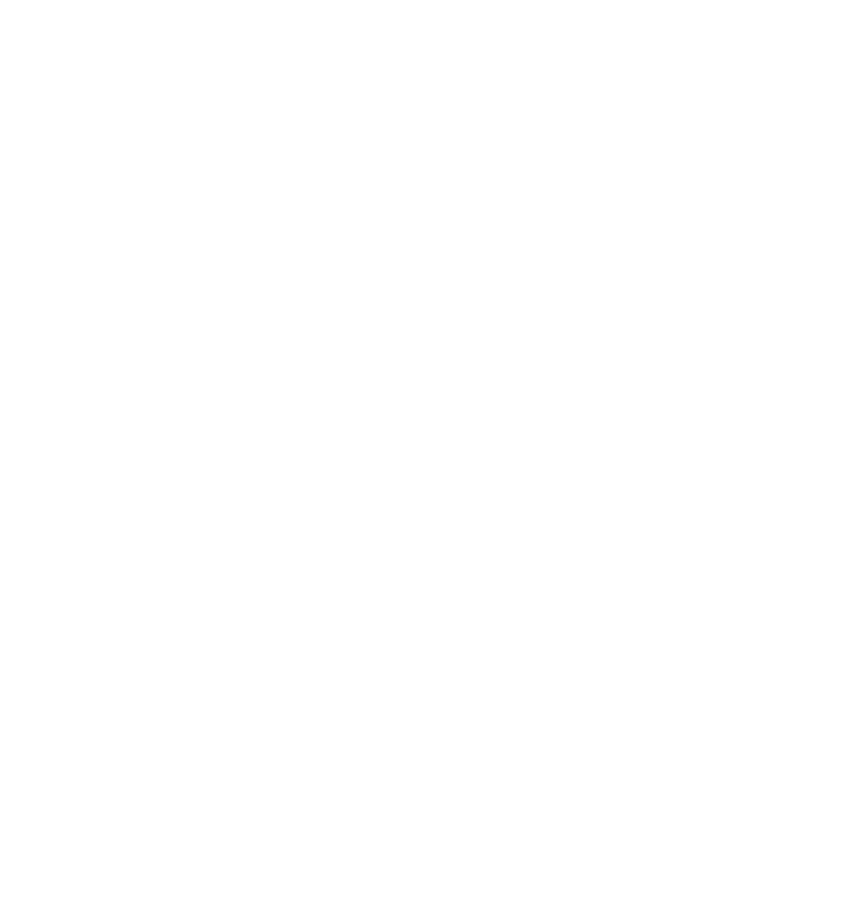
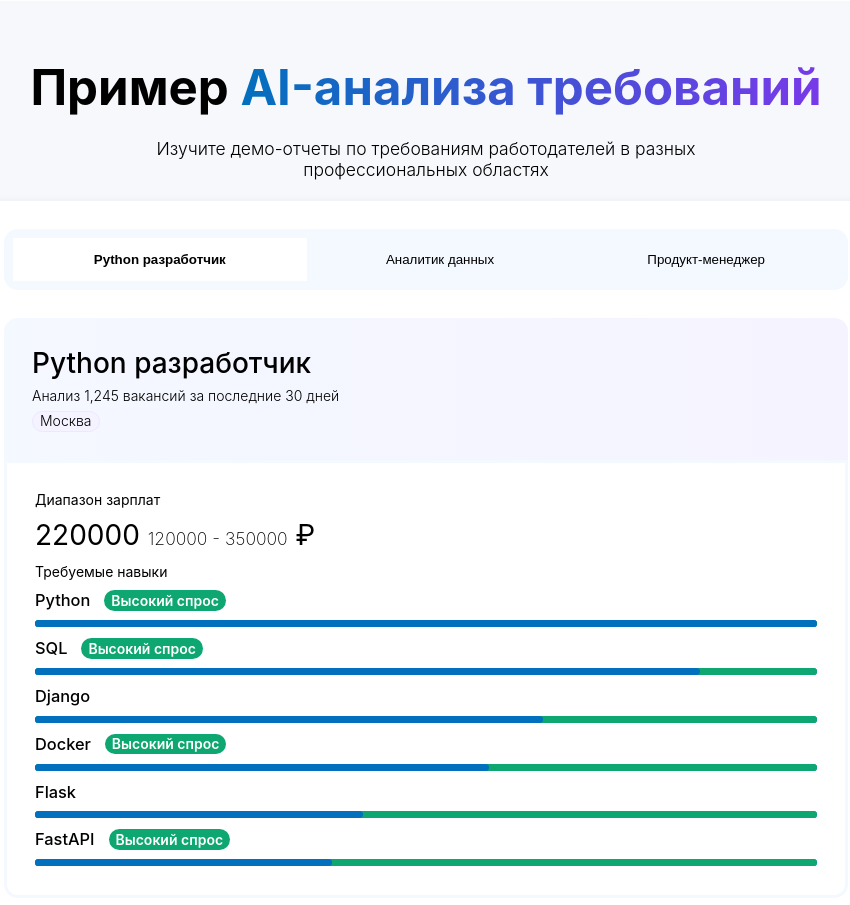
Before and after one commit to tsyay/skill-sense, a React (Create React App) app in the folder skillsense/frontend/: page / in a window 1280 px wide. Shown: the part 1580-2485 px from the top of the page, without its empty margins (214-1064 px from the left). Before the commit the page ends 1581 px from the top, so only its background shows below. Built offline with nearby package versions, Linux system fonts and the light colour scheme.

Commit message:
Добавил Demo отдел

```diff
--- /dev/null
+++ b/skillsense/frontend/src/components/demonstration.js
@@ -0,0 +1,132 @@
+import React, { useState, useEffect } from "react";
+import '../styles/demonstration.css';
+
+
+const Demonstration = () => {
+    const [selectedTab, setSelectedTab] = useState('developer');
+    const [isAnimating, setIsAnimating] = useState(false);
+
+    useEffect(() => {
+        setIsAnimating(true);
+        const timeout = setTimeout(() => setIsAnimating(false), 400); // длительность анимации в ms
+        return () => clearTimeout(timeout);
+    }, [selectedTab]);
+
+    const demoData = {
+        developer: {
+          title: "Python разработчик",
+          description: "Анализ 1,245 вакансий за последние 30 дней",
+          location: "Москва",
+          jobCount: 1245,
+          salary: {
+            min: 120000,
+            max: 350000,
+            median: 220000,
+            currency: "₽"
+          },
+          skills: [
+            { name: "Python", percentage: 100, isHighDemand: true },
+            { name: "SQL", percentage: 85, isHighDemand: true },
+            { name: "Django", percentage: 65, isHighDemand: false },
+            { name: "Docker", percentage: 58, isHighDemand: true },
+            { name: "Flask", percentage: 42, isHighDemand: false },
+            { name: "FastAPI", percentage: 38, isHighDemand: true },
+          ]
+        },
+        analyst: {
+          title: "Аналитик данных",
+          description: "Анализ 876 вакансий за последние 30 дней",
+          location: "Москва",
+          jobCount: 876,
+          salary: {
+            min: 100000,
+            max: 280000,
+            median: 180000,
+            currency: "₽"
+          },
+          skills: [
+            { name: "SQL", percentage: 95, isHighDemand: true },
+            { name: "Excel", percentage: 90, isHighDemand: true },
+            { name: "Python", percentage: 75, isHighDemand: true },
+            { name: "Power BI", percentage: 60, isHighDemand: true },
+            { name: "Tableau", percentage: 48, isHighDemand: false },
+            { name: "R", percentage: 30, isHighDemand: false },
+          ]
+        },
+        manager: {
+          title: "Продукт-менеджер",
+          description: "Анализ 543 вакансий за последние 30 дней",
+          location: "Москва",
+          jobCount: 543,
+          salary: {
+            min: 150000,
+            max: 400000,
+            median: 250000,
+            currency: "₽"
+          },
+          skills: [
+            { name: "Управление продуктом", percentage: 100, isHighDemand: true },
+            { name: "Agile/Scrum", percentage: 85, isHighDemand: true },
+            { name: "Проведение исследований", percentage: 75, isHighDemand: false },
+            { name: "Английский язык", percentage: 70, isHighDemand: true },
+            { name: "Аналитика", percentage: 65, isHighDemand: true },
+            { name: "Прототипирование", percentage: 50, isHighDemand: false },
+          ]
+        }
+      };
+
+    return (
+        <section className="demo">
+            <div className="demo-container">
+                <div className="demo-title"><h3>Пример <span className="gradient-text">AI-анализа требований</span></h3></div>
+                <div className="demo-subtitle"><p>Изучите демо-отчеты по требованиям работодателей в разных профессиональных областях</p></div>
+
+                <div className="tabs-container">
+                    <div className="tabs-trigger-container">
+                        <button
+                            className={`tabs-trigger${selectedTab === 'developer' ? ' selected' : ''}`}
+                            onClick={() => setSelectedTab('developer')}
+                        >
+                            {demoData.developer.title}
+                        </button>
+                        <button
+                            className={`tabs-trigger${selectedTab === 'analyst' ? ' selected' : ''}`}
+                            onClick={() => setSelectedTab('analyst')}
+                        >
+                            {demoData.analyst.title}
+                        </button>
+                        <button
+                            className={`tabs-trigger${selectedTab === 'manager' ? ' selected' : ''}`}
+                            onClick={() => setSelectedTab('manager')}
+                        >
+                            {demoData.manager.title}
+                        </button>
+                    </div>
+                    <div className="tabs-content-header">
+                        <h4>{demoData[selectedTab].title}</h4>
+                        <p>{demoData[selectedTab].description}</p>
+                        <p className="badge">{demoData[selectedTab].location}</p>
+                    </div>
+                    <div className={`tabs-content${isAnimating ? ' fade-in' : ''}`}>
+                        <p>Диапазон зарплат</p>
+                        <p className="tabs-salary">{demoData[selectedTab].salary.median} <span className="tabs-salary-small">{demoData[selectedTab].salary.min} - {demoData[selectedTab].salary.max}</span> {demoData[selectedTab].salary.currency}</p>
+                        <p>Требуемые навыки</p>
+                        {demoData[selectedTab].skills.map((skill, idx) => (
+                            <div className="skill" key={skill.name + idx}>
+                                <div className="row">
+                                    <h3>{skill.name}</h3>
+                                    { skill.isHighDemand &&
+                                        <div className="skill-badge"><p>Высокий спрос</p></div>
+                                    }
+                                </div>
+                                <progress max={100} value={skill.percentage}></progress>
+                            </div>
+                        ))}
+                    </div>
+                </div>
+            </div>
+        </section>
+    )
+}
+
+export default Demonstration;
--- a/skillsense/frontend/src/index.css
+++ b/skillsense/frontend/src/index.css
@@ -1,4 +1,3 @@
-
 body {
   margin: 0;
   font-family: -apple-system, BlinkMacSystemFont, 'Segoe UI', 'Roboto', 'Oxygen',
--- a/skillsense/frontend/src/index.js
+++ b/skillsense/frontend/src/index.js
@@ -1,3 +1,7 @@
+import '@fontsource/roboto/300.css';
+import '@fontsource/roboto/400.css';
+import '@fontsource/roboto/500.css';
+import '@fontsource/roboto/700.css';
 import React from 'react';
 import ReactDOM from 'react-dom/client';
 import './index.css';
--- a/skillsense/frontend/src/pages/mainPage.js
+++ b/skillsense/frontend/src/pages/mainPage.js
@@ -2,12 +2,15 @@
 import '../styles/mainPage.css';
 import Hero from '../components/hero';
 import Features from '../components/features';
+import Demonstration from "../components/demonstration";
 
 const MainPage = () => {
+
     return (
         <div>
             <Hero />
             <Features />
+            <Demonstration />
         </div>
     )
 }
--- /dev/null
+++ b/skillsense/frontend/src/styles/demonstration.css
@@ -0,0 +1,207 @@
+* {
+    padding: 0;
+    margin: 0;
+}
+
+.demo {
+    width: 100%;
+    min-height: 100vh;
+    background-color: #f6f8fb;
+}
+
+.demo-container {
+    max-width: 1440px;
+    min-height: 100vh;
+    margin: 0 auto;
+    padding: 4rem 0;
+
+    display: flex;
+    flex-direction: column;
+    justify-content: center;
+    align-items: center;
+    gap: 1.5rem;
+}
+
+
+.demo-title {
+    font-size: 3rem;
+}
+
+.demo-subtitle {
+    max-width: 600px;
+
+    text-align: center;
+    font-size: 1.25rem;
+    font-weight: 300;
+}
+
+.tabs-container {
+    width: 900px;
+    padding: 2rem;
+
+    display: flex;
+    flex-direction: column;
+    justify-content: center;
+    align-items: start;
+
+    background-color: #fff;
+    border-radius: 1rem;
+    box-shadow: -1px 0px 14px -7px rgba(34, 60, 80, 0.2);;
+}
+
+.tabs-trigger-container {
+    width: 100%;
+    padding: 0.625rem;
+    margin-bottom: 2rem;
+
+    display: flex;
+    flex-direction: row;
+    justify-content: center;
+    align-items: center;
+
+    background-color: #f4f8ff;
+
+    border-radius: 1rem;
+}
+
+.tabs-trigger {
+    flex: 1;
+
+    box-shadow: none;
+    border: none;
+    background-color: transparent;
+}
+
+.selected {
+    background-color: #ffffff;
+    font-weight: 700;
+    padding: 1rem;
+}
+
+.tabs-content {
+    width: 100%;
+    padding: 2rem;
+
+    display: flex;
+    flex-direction: column;
+    justify-content: center;
+    align-items: start;
+
+    border: 0.25rem solid #f4f8ff;
+    border-radius: 0 0 1rem 1rem;
+}
+
+.tabs-content-header {
+    width: 100%;
+
+    display: flex;
+    flex-direction: column;
+    gap: 0.5rem;
+
+    background: linear-gradient(0.25turn, #f4f8ff, #f5f3ff);
+    padding: 2rem;
+    border-radius: 1rem 1rem 0 0 ;
+}
+
+.tabs-content-header h4 {
+    font-size: 2rem;
+    font-weight: 500;
+}
+
+.tabs-content-header p {
+    max-width: 600px;
+    font-size: 1rem;
+    font-weight: 300;
+}
+
+.badge {
+    width: max-content;
+    height: 1.5rem;
+    padding: 0 0.5rem;
+    font-size: 0.25rem;
+    border: 0.5px solid #ebe8ff;
+    border-radius: 2rem;
+
+    background-color: #f5f3ff;
+}
+
+.tabs-content {
+    width: 100%;
+
+    display: flex;
+    flex-direction: column;
+    gap: 0.75rem;
+}
+
+.tabs-content p {
+    font-weight: 400;
+}
+
+.tabs-salary {
+    font-size: 2rem;
+    font-weight: 300;
+}
+
+.tabs-salary-small {
+    font-size: 1.25rem;
+    font-weight: 200;
+}
+
+.skill {
+    width: 100%;
+}
+
+.row {
+    display: flex;
+    flex-direction: row;
+    align-items: center;
+    gap: 1rem;
+}
+
+.skill-badge {
+    width: max-content;
+    padding: 0;
+
+    text-align: center;
+
+    border-radius: 2rem;
+    background-color: #0ea772;
+}
+
+.skill-badge p {
+    color: #fff;
+
+    font-size: 1rem;
+    font-weight: 600;
+
+    margin: 0.125rem 0.5rem;
+}
+
+.skill h3{
+    font-weight: 500;
+}
+
+.skill progress{
+    width: 100%;
+    height: 0.5rem;
+
+    border-radius: 1rem;
+}
+
+
+progress {
+    background: #0270bd;
+    border-radius: 20px;
+}
+progress::-webkit-progress-bar {
+    background: #0ea772;
+    border-radius: 20px;
+}
+progress::-webkit-progress-value {
+    background: #0270bd;
+    border-radius: 20px;
+}
+progress::-moz-progress-bar {
+    background: #0ea772;
+    border-radius: 20px;
+}
--- a/skillsense/frontend/src/styles/features.css
+++ b/skillsense/frontend/src/styles/features.css
@@ -22,7 +22,6 @@
 }
 
 .features-title {
-    text-align: center;
     font-size: 2rem;
 }
 
```
Also changed, not shown: skillsense/frontend/package.json (+8 -0 lines), 1 other file (tests, documents, lock files or other folders).
